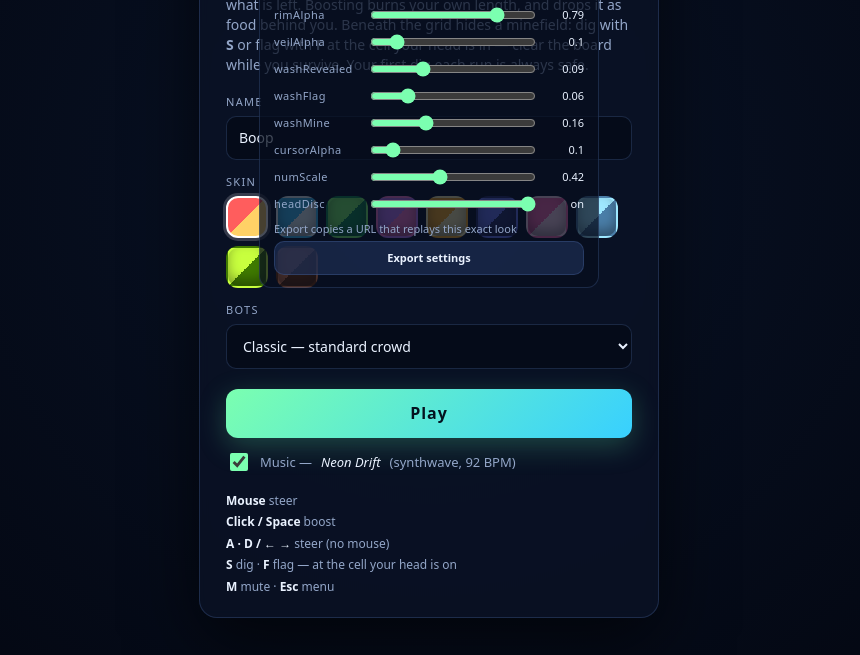
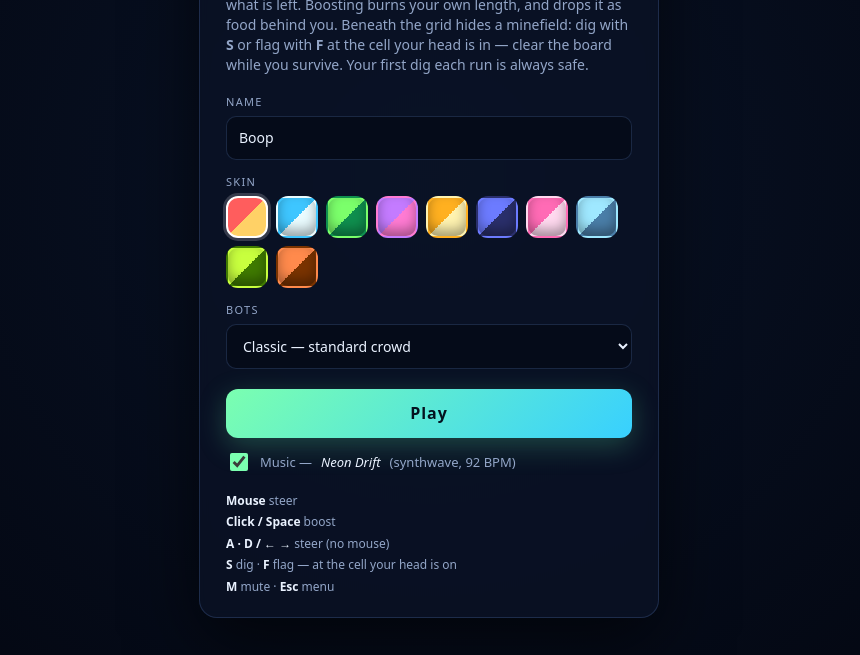
Before and after one commit to Endirdev/mineserpent, a plain HTML site: page index.html in a window 1280 px wide. Shown: the part 145-800 px from the top of the page, without its empty margins (211-1071 px from the left). Drawn offline with Linux system fonts and the light colour scheme.

Commit message:
Ship the look: drop the dev slider panel, its K toggle, the URL knob overrides and the .tune CSS; LOOK stays as the frozen paint table the draw code reads

```diff
--- a/js/main.js
+++ b/js/main.js
@@ -173,7 +173,6 @@
     // digging on key-hold auto-repeat would fire every frame: only take fresh presses
     if ((e.key === 's' || e.key === 'S' || e.key === '.') && !input.keys[e.key]) trySweeper(false);
     if ((e.key === 'f' || e.key === 'F') && !input.keys[e.key]) trySweeper(true);
-    if ((e.key === 'k' || e.key === 'K') && !input.keys[e.key]) toggleTune();
     input.keys[e.key] = true;
   });
   window.addEventListener('keyup', function (e) {
@@ -333,89 +332,6 @@
     });
   }
 
-  // ------------------------------------------------------------- dev tuning panel
-  // Playground sliders for every SlitherRender.LOOK knob + an export that builds a
-  // URL replaying the exact look (clipboard-copied, and shown for manual select).
-  // DEV ONLY — delete buildTune/toggleTune, the 'k' keydown line and the .tune CSS
-  // block when shipping.
-  var tunePanel = null;
-
-  function buildTune() {
-    var LOOK2 = window.SlitherRender.LOOK;
-    var p = document.createElement('div');
-    p.className = 'tune';
-    var head = document.createElement('div');
-    head.className = 'thead';
-    head.textContent = 'Look knobs \u2014 dev only (K hides)';
-    p.appendChild(head);
-
-    var ranges = {
-      stripeAlpha: [0, 1], bandMul: [0.5, 3], rimAlpha: [0, 1], veilAlpha: [0, 0.8],
-      washRevealed: [0, 0.3], washFlag: [0, 0.3], washMine: [0, 0.5],
-      cursorAlpha: [0, 1], numScale: [0.15, 0.8], headDisc: [0, 1, 1]
-    };
-
-    function tuneRow(k, range) {
-      var row = document.createElement('div');
-      row.className = 'trow';
-      var lbl = document.createElement('span');
-      lbl.className = 'tlbl';
-      lbl.textContent = k;
-      var val = document.createElement('span');
-      val.className = 'tval';
-      var sl = document.createElement('input');
-      sl.type = 'range';
-      sl.min = String(range[0]);
-      sl.max = String(range[1]);
-      sl.step = String(range[2] || 0.01);
-      sl.value = String(LOOK2[k]);
-      var fmt = function (v) { return k === 'headDisc' ? (parseFloat(v) >= 0.5 ? 'on' : 'off') : v; };
-      val.textContent = fmt(sl.value);
-      var apply = function () {
-        var v = parseFloat(sl.value);
-        if (v !== v) return;
-        LOOK2[k] = v;
-        val.textContent = fmt(sl.value);
-      };
-      sl.addEventListener('input', apply);
-      sl.addEventListener('change', apply);
-      row.appendChild(lbl);
-      row.appendChild(sl);
-      row.appendChild(val);
-      return row;
-    }
-    for (var k3 in ranges) {
-      if (k3 in LOOK2) p.appendChild(tuneRow(k3, ranges[k3]));
-    }
-
-    var msg = document.createElement('div');
-    msg.className = 'tmsg';
-    msg.textContent = 'Export copies a URL that replays this exact look';
-    p.appendChild(msg);
-    var out = document.createElement('div');
-    out.className = 'tout';
-    p.appendChild(out);
-    var exp = document.createElement('button');
-    exp.className = 'texp';
-    exp.textContent = 'Export settings';
-    exp.addEventListener('click', function () {
-      var parts = [];
-      for (var k4 in LOOK2) parts.push(k4 + '=' + LOOK2[k4]);
-      var url = location.href.split('?')[0] + '?' + parts.join('&');
-      out.textContent = url;
-      if (navigator.clipboard && navigator.clipboard.writeText) navigator.clipboard.writeText(url);
-    });
-    p.appendChild(exp);
-    document.body.appendChild(p);
-    tunePanel = p;
-  }
-
-  function toggleTune() {
-    if (!tunePanel) return;
-    if (tunePanel.classList.contains('tune-off')) tunePanel.classList.remove('tune-off');
-    else tunePanel.classList.add('tune-off');
-  }
-
   function showDeath(killerName, cause) {
     state = 'dead';
     if (window.SlitherMusic) window.SlitherMusic.duck(true);
@@ -566,25 +482,11 @@
       world.diffCfg = S.DIFFICULTY[world.diff];
     }
   });
-  buildTune();
   R.init(canvas);
   requestAnimationFrame(frame);
 
   // dev/QA hook: index.html?autostart=1&secs=6 jumps straight into a run
   var qs = new URLSearchParams(location.search);
-
-  // look knobs straight from the URL: index.html?stripeAlpha=0.4&veilAlpha=0.3&headDisc=0
-  var LOOK = window.SlitherRender.LOOK;
-  for (var kL in LOOK) {
-    var vL = qs.get(kL);
-    if (vL === null) continue;
-    if (typeof LOOK[kL] === 'boolean') LOOK[kL] = vL === '1' || vL === 'true';
-    else {
-      var nL = parseFloat(vL);
-      if (nL === nL) LOOK[kL] = nL;
-    }
-  }
-
   if (qs.get('autostart') === '1') {
     dom.difficulty.value = qs.get('difficulty') || 'classic';
     newRun();
--- a/js/render.js
+++ b/js/render.js
@@ -41,8 +41,8 @@
 
   // ------------------------------------------------------------- renderer
   var Render = {
-    // playground knobs, live-tunable: window.SlitherRender.LOOK.stripeAlpha = 0.4 from
-    // the console, or straight from the URL: index.html?stripeAlpha=0.4&veilAlpha=0.3
+    // the look: one table of frozen paint settings, so the draw code reads them by
+    // name instead of scattering magic numbers through the strokes.
     LOOK: {
       stripeAlpha: 0.86,  // glass: opacity of the b-stripe windows (1 = solid stripes,
                           //       0 = board shows fully through the windows)
--- a/styles.css
+++ b/styles.css
@@ -166,24 +166,3 @@ input:focus, select:focus { outline: 2px solid rgba(123, 255, 176, 0.4); }
   #digbtn, #flagbtn { display: block; }
   #hud-foot span { display: none; }
 }
-
-/* ---------------------------------------------------------------- dev tuning panel */
-.tune {
-  position: fixed; top: 60px; left: 50%; transform: translateX(-50%);
-  width: 340px; padding: 10px 14px 12px;
-  border: 1px solid var(--edge); border-radius: 12px;
-  background: rgba(8, 14, 30, 0.74); color: var(--dim);
-  font-size: 11px; z-index: 6;
-}
-.tune .thead { text-transform: uppercase; letter-spacing: 0.1em; margin-bottom: 8px; }
-.tune .trow { display: flex; align-items: center; gap: 8px; margin-bottom: 5px; }
-.tune .tlbl { width: 86px; letter-spacing: 0.04em; }
-.tune .tval { width: 38px; text-align: right; color: var(--ink); font-variant-numeric: tabular-nums; }
-.tune input[type=range] {
-  flex: 1; height: 18px; padding: 0; background: none; border: 0;
-  accent-color: var(--acid);
-}
-.tune .tmsg { margin-top: 6px; }
-.tune .tout { margin-top: 4px; font-size: 10px; white-space: pre-wrap; word-break: break-all; }
-button.texp { width: 100%; padding: 8px; font-weight: 700; }
-.tune.tune-off { display: none; }
```
